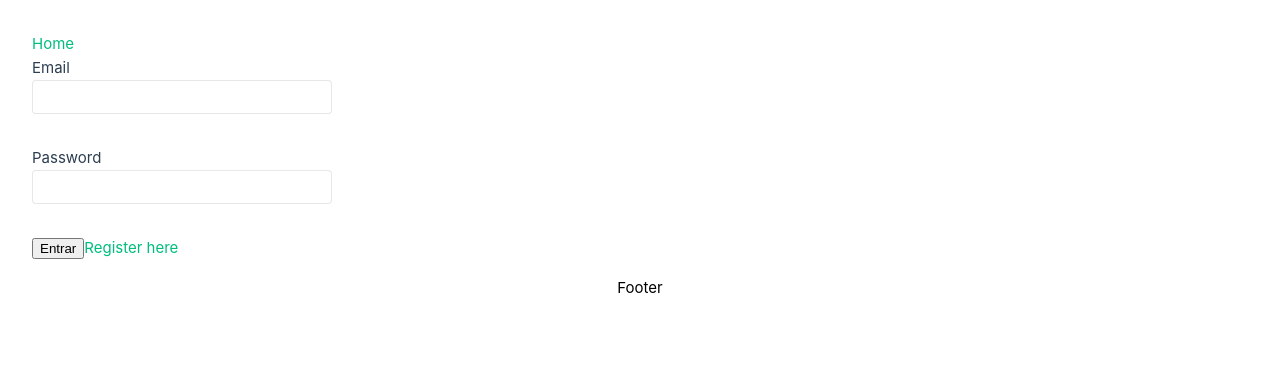
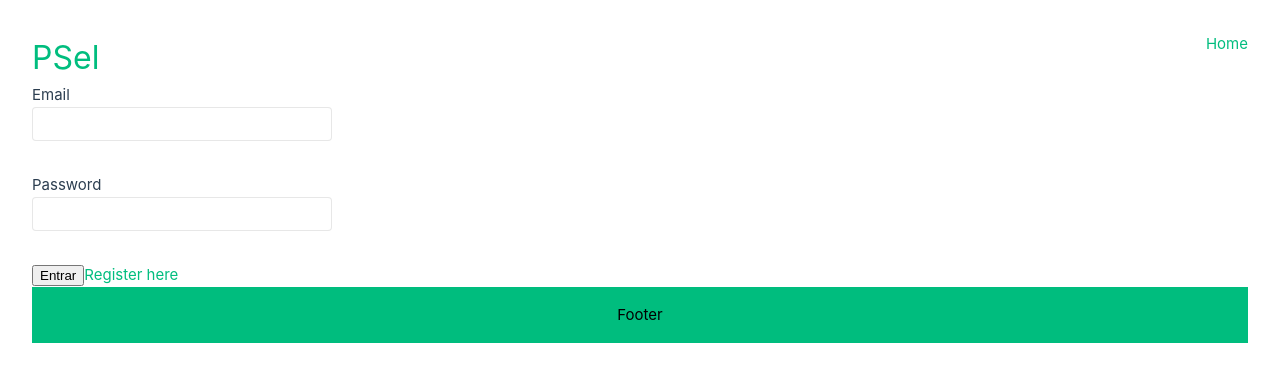
Before and after one commit to GabrielFeBe/PSEL, a Vue app in the folder psel-fe/: page / in a window 1280 px wide. Shown: the top 382 px of the page. Built offline with nearby package versions, Linux system fonts and the light colour scheme; no server answers.

Commit message:
terminando basicamente tudo só faltando agora o css, falta também componentisar melhor

```diff
--- a/psel-fe/src/App.vue
+++ b/psel-fe/src/App.vue
@@ -1,21 +1,43 @@
 <script setup lang="ts">
 import { RouterLink, RouterView } from 'vue-router'
-import Cookies from 'js-cookie'
+import { ref } from 'vue'
+import { useFetch } from './utils/fetch'
+import type { Account } from './types/Account'
+import { getToken } from './utils/GetCookies'
 
-const token = Cookies.get('token')
+const url = ref('http://localhost:3000/accounts')
+const { data } = useFetch<Account>(url, getToken() as string)
 </script>
 
 <template>
-  <header>
-    <nav v-if="token">
+  <header v-if="data">
+    <div class="headerSpaceBetwen">
+      <div>
+        <h1>PSel</h1>
+        <p>
+          {{ `Welcome ${data.name} ${data.lastName} ` }}
+        </p>
+        <p>
+          {{ data.cnpj ? `CNPJ: ${data.cnpj}` : `CPF: ${data.cpf}` }}
+        </p>
+      </div>
+      <nav>
         <RouterLink to="/">Home</RouterLink>
         <RouterLink to="/account">Account</RouterLink>
         <RouterLink to="/statement">BankStatement</RouterLink>
         <RouterLink to="/logout">Logout</RouterLink>
       </nav>
-    <nav v-else>
+    </div>
+  </header>
+  <header v-else>
+    <div class="headerSpaceBetwen">
+      <div>
+        <h1>PSel</h1>
+      </div>
+      <nav>
         <RouterLink to="/">Home</RouterLink>
       </nav>
+    </div>
   </header>
 
   <RouterView />
@@ -25,12 +47,13 @@ const token = Cookies.get('token')
 </template>
 
 <style>
-/* me de um footer com cores que contrastem com preto */
-footer {
-  background-color: white;
-  color: black;
-  padding: 1rem;
-  text-align: center;
+.logoSmall {
+  width: 50px;
+  height: 50px;
+}
+.headerSpaceBetwen {
+  display: flex;
+  justify-content: space-between;
 }
 
 input {
--- a/psel-fe/src/assets/main.css
+++ b/psel-fe/src/assets/main.css
@@ -25,3 +25,10 @@ h1{
   color: hsla(160, 100%, 37%, 1);
   font-size: 2rem;
 }
+
+footer {
+  background-color: hsla(160, 100%, 37%, 1);
+  color: black;
+  padding: 1rem;
+  text-align: center;
+}
--- a/psel-fe/src/utils/fetch.ts
+++ b/psel-fe/src/utils/fetch.ts
@@ -3,7 +3,7 @@ import { ref, watchEffect, toValue, type Ref } from 'vue'
 
 export function useFetch <T> (url:Ref<string>, token:string , method:method = 'GET') {
   const data = ref < T | null>(null)
-  const error = ref<RTCError | null>(null);
+  const error = ref<string | null>(null);
 
   watchEffect(async () => {
     data.value = null
```
Lines whose indentation alone changed are shown as unchanged.
